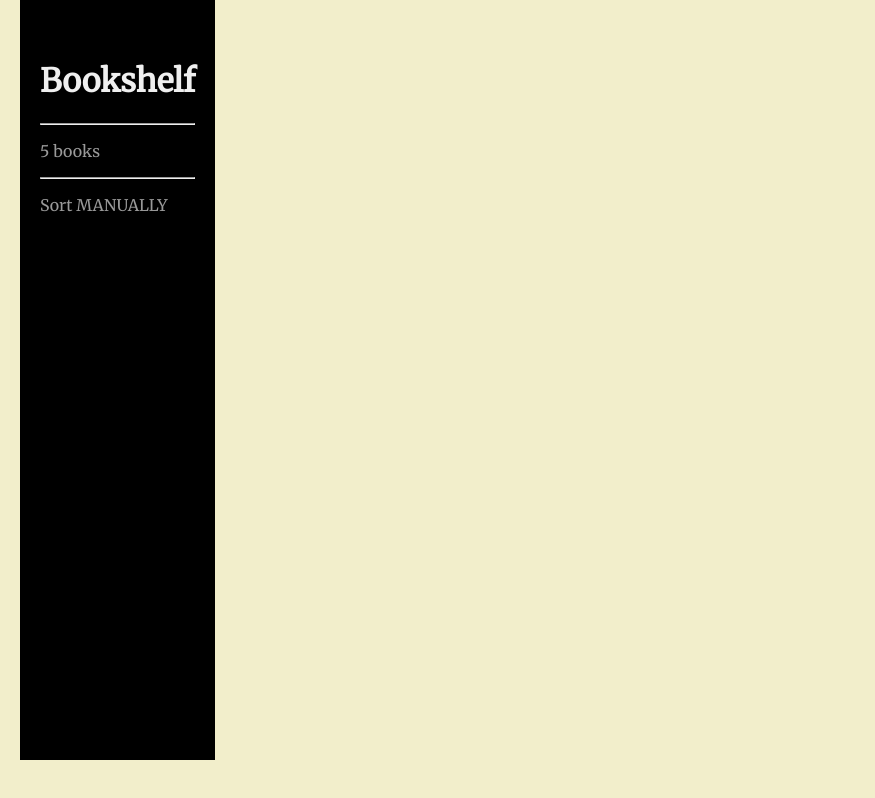
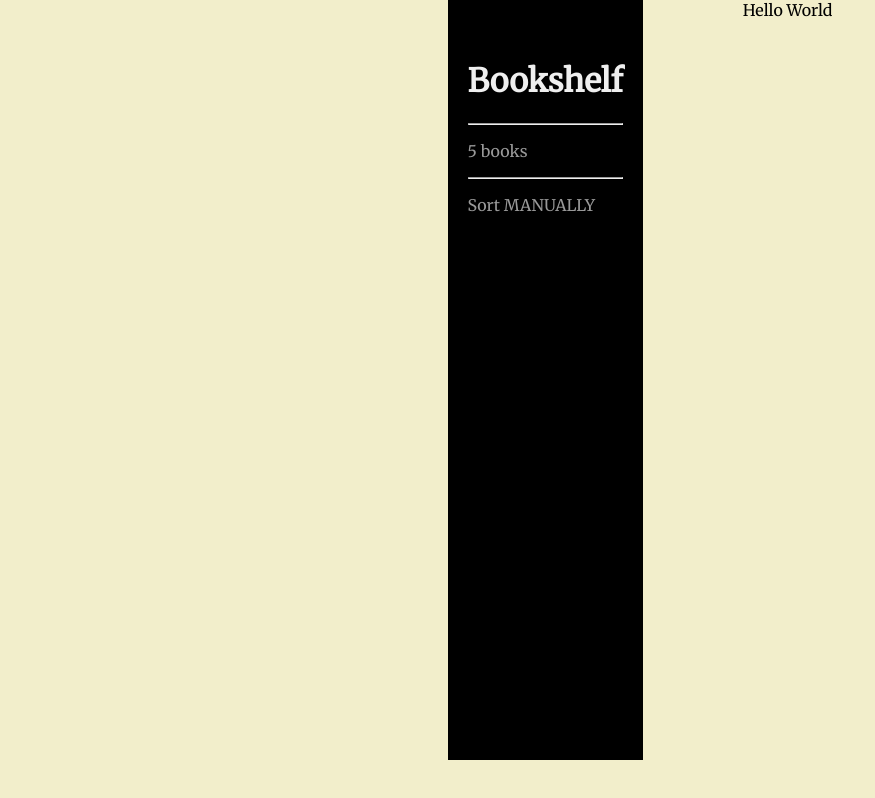
Before and after one commit to SnoogySocks/e-bookshelf, a React (Create React App) app: page / in a window 1280 px wide. Shown: the whole page, without its empty margins (0-875 px from the left). Built offline with nearby package versions, Linux system fonts and the light colour scheme.

Commit message:
fixed some things

```diff
--- a/src/GlobalStyle.js
+++ b/src/GlobalStyle.js
@@ -2,7 +2,7 @@ import { createGlobalStyle } from "styled-components";
 
 export const GlobalStyle = createGlobalStyle`
     :root {
-        --maxWidth: 1280px;
+        --maxWidth: 1200px;
         --lightGrey: #efefef;
         --medGrey: #999999;
         --darkGrey: #1c1c1c;
@@ -11,6 +11,7 @@ export const GlobalStyle = createGlobalStyle`
         --fontBig: 1.5rem;
         --fontMed: 1.2rem;
         --fontSmall: 1rem;
+        --loadingDuration: 1s;
     }
 
     * {
--- a/src/components/Bookmark/Bookmark.styles.js
+++ b/src/components/Bookmark/Bookmark.styles.js
@@ -2,15 +2,27 @@ import styled from "styled-components";
 
 export const Wrapper = styled.div`
 	display: flex;
-    position: absolute;
-    height: 95vh;
-    background: black;
+    left: 0;
+	height: 95vh;
+	background: black;
 	padding: 40px 20px;
+
+	animation: var(--loadingDuration) ease-out 0s 1 slideDown;
+
+	@keyframes slideDown {
+		from {
+			transform: translateY(-100%);
+		}
+		to {
+			transform: translateY(0);
+		}
+	}
 `;
 
 export const Content = styled.div`
 
+
 	h1 {
-        color: var(--lightGrey);
-    }
+		color: var(--lightGrey);
+	}
 `;
--- a/src/components/Bookshelf.js
+++ b/src/components/Bookshelf.js
@@ -2,12 +2,11 @@ import React from "react";
 // Components
 import Bookmark from "./Bookmark";
 // Styles
-import { Wrapper, Content } from "./Bookshelf.styles";
+import { Wrapper } from "./Bookshelf.styles";
 
 const Bookshelf = () => {
 	return (
 		<Wrapper>
-			<Content>
 			<Bookmark>
 				<h1>Bookshelf</h1>
 				<hr />
@@ -16,7 +15,7 @@ const Bookshelf = () => {
 				{/* TODO make manually a drop down bar */}
 				<h3>Sort MANUALLY</h3>
 			</Bookmark>
-			</Content>
+			<div>Hello World</div>
 		</Wrapper>
 	);
 };
--- a/src/components/Bookshelf.styles.js
+++ b/src/components/Bookshelf.styles.js
@@ -1,15 +1,10 @@
 import styled from "styled-components";
 
 export const Wrapper = styled.div`
+    display: flex;
+    justify-content: center;
+    flex-direction: row;
+    gap: 100px;
     max-width: var(--maxWidth);
     margin: 0 auto;
-    padding: 0 20px;
 `;
-
-export const Content = styled.div`
-    displaY: grid;
-    position: relative;
-    grid-template-columns: 1fr 5fr;
-    grid-gap: 3rem;
-    background-color: red solid;
-`;
```
Lines whose indentation alone changed are shown as unchanged.
